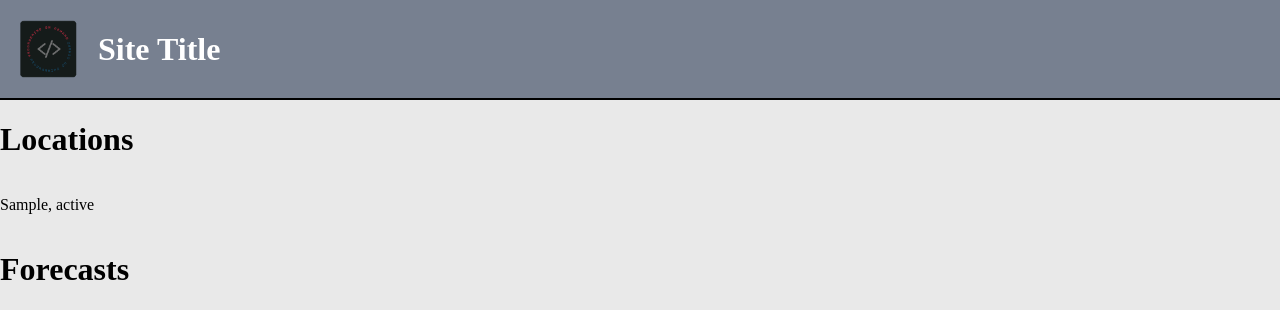
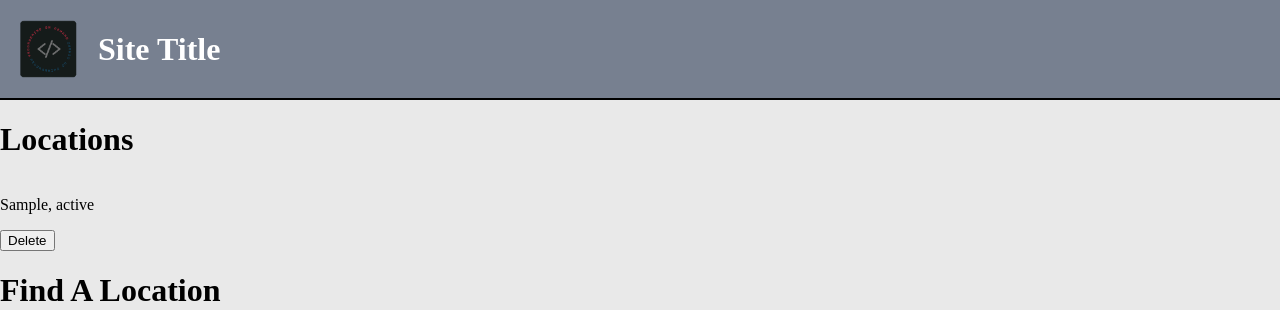
Before and after one commit to packardjc2024/weather, a Django app: page / in a window 1280 px wide. Shown: the top 310 px of the page. Run offline with Django 5.2, Linux system fonts and the light colour scheme; tables that the repository leaves empty hold one stand-in row (values such as "Sample post"); a database or web service that is not in the repository returns one stand-in record (values such as "Sample title"); data that the repository does not hold is empty; some libraries are stand-ins or nearby versions.

Commit message:
delete location added and deletes old location when 5th is added

```diff
--- a/web/home_page/templates/home_page/index.html
+++ b/web/home_page/templates/home_page/index.html
@@ -12,10 +12,31 @@
 <!-- Add the index's content to the main header block -->
 {% block body_extension %}
 
+<!-- Display the chosen locations -->
 <h1>Locations</h1>
+{% if locations %}
 {% for location in locations %}
     <p>{{ location.city}}, {{ location.state }}</p>
+    <form method="post" action="{% url 'home_page:delete_location' %}">
+        {% csrf_token %}
+        <input hidden id="city_name" name="city_name" value="{{ location.city }}">
+        <button type="submit">Delete</button>
+    </form>
 {% endfor %}
+{% else %}
+<p>No locations yet selected</p>
+{% endif %}
+
+<!-- form to add a location -->
+ <h1>Find A Location</h1>
+<form id="location-form" method="post" action="{% url 'home_page:search' %}">
+    {% csrf_token %}
+    <label for="city">City</label>
+    <input id="city" name="city" type="text">
+    <label for="state">State</label>
+    <input id="state" name="state" type="text">
+    <button type="submit">Add</button>
+</form>
 
 <h1>Forecasts</h1>
 {% for location in temps %}
@@ -30,7 +51,7 @@
     </thead>
     <tbody>
         {% for day in location.forecast %}
-        <caption>{{ day.</caption>
+        <caption>{{ day.day }}</caption>
         {% for hour in day.hours %}
         <tr>
             <td>{{ day.day }}</td>
@@ -48,13 +69,4 @@
 <h2>{{ error_message }}</h2>
 {% endif %}
 
-<form id="location-form" method="post" action="{% url 'home_page:search' %}">
-    {% csrf_token %}
-    <label for="city">City</label>
-    <input id="city" name="city" type="text">
-    <label for="state">State</label>
-    <input id="state" name="state" type="text">
-    <button type="submit">Add</button>
-</form>
-
 {% endblock %}
--- a/web/home_page/urls.py
+++ b/web/home_page/urls.py
@@ -7,5 +7,6 @@ app_name = 'home_page'
 
 urlpatterns = [
     path('', conditional_login_required(views.index), name='index'),
-    path('search/', views.search, name='search'),
+    path('search/', conditional_login_required(views.search), name='search'),
+    path('delete_location/', conditional_login_required(views.delete_location), name='delete_location'),
 ]
--- a/web/home_page/views.py
+++ b/web/home_page/views.py
@@ -7,6 +7,9 @@ from datetime import datetime, time, timedelta
 
 
 def generate_zip_url(city, state):
+    """
+    Uses the zippoptam api to get the lat/long for an city/state combo.
+    """
     url = f'https://zippopotam.us/us/{state.replace(" ", "%20")}/{city}'
     response = requests.get(url)
     if response.status_code == 200:
@@ -109,14 +112,21 @@ def index(request):
 
 
 def search(request):
+    """
+    Uses Zippopotam to get the lat/long for the city/state combo and then creates
+    and saves a location object to the database.
+    """
     if request.method == 'POST':
+        # Get the city and state from the form.
         city = request.POST.get('city').lower().strip()
         state = request.POST.get('state').lower().strip()
+        # Use Zippopotam to get the Lat/Long
         long, lat = generate_zip_url(city, state)
-        print(long, lat)
+        # Verify that it is a legitimate lat/long
         if long > 180 and lat == 90:
             request.session['error_message'] = 'Unable to find location.'
         else:
+            # Create a new location object and save
             new_location = Location(
                 city=city,
                 state=state,
@@ -124,7 +134,22 @@ def search(request):
                 latitude=lat
             )
             new_location.save()
+            # Deletes the oldest location if there are more than four
+            locations = Location.objects.all().order_by('id')
+            if len(locations) > 4:
+                locations[0].delete()
             if 'error_message' in request.session:
                 del request.session['error_message']
             request.session['error_message'] = None
     return redirect('home_page:index')
+
+
+def delete_location(request):
+    """
+    Allows the user to delete a location by clicked the button.
+    """
+    if request.method == 'POST':
+        city = request.POST.get('city_name')
+        location = Location.objects.get(city=city)
+        location.delete()
+    return redirect('home_page:index')
```
